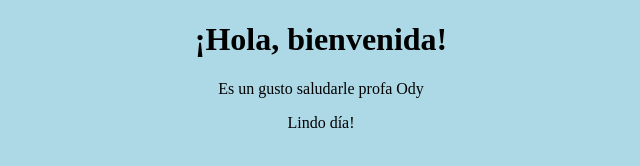
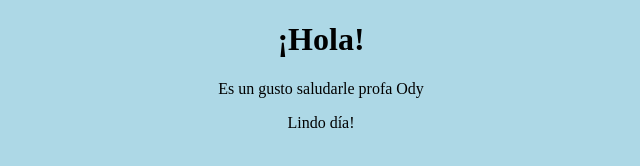
Before and after one commit to 25300756/MiRepositorio, a plain HTML site: page index.html in a window 1280 px wide. Shown: the whole page, without its empty margins (319-959 px from the left). Drawn offline with Linux system fonts and the light colour scheme.

Commit message:
Update index.html

```diff
--- a/index.html
+++ b/index.html
@@ -1,7 +1,7 @@
 <!DOCTYPE html>
 <html>
 <body style="background:lightblue; text-align:center;">
-<h1>¡Hola, bienvenida!</h1>
+<h1>¡Hola!</h1>
 <p>Es un gusto saludarle profa Ody</p>
   <p>Lindo día!</p>
 </body>
```
